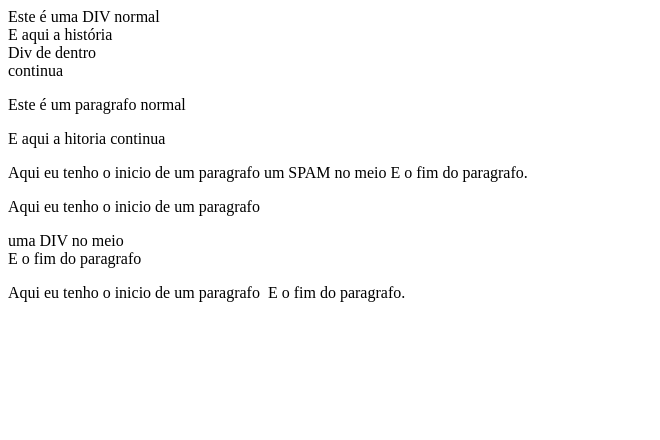
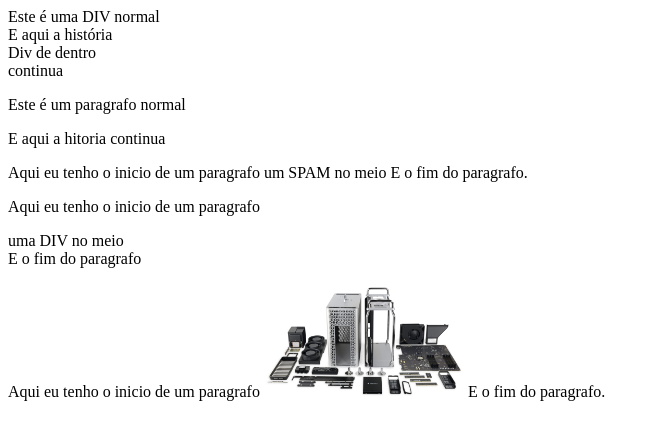
Before and after one commit to johnnysoutodev/learn_progbr_fullstack, a plain HTML site: page public/intermediario/dislplay.html in a window 1280 px wide. Shown: the whole page, without its empty margins (0-660 px from the left). Drawn offline with Linux system fonts and the light colour scheme.

Commit message:
Update dislplay.html

```diff
--- a/public/intermediario/dislplay.html
+++ b/public/intermediario/dislplay.html
@@ -5,7 +5,9 @@
     <meta http-equiv="X-UA-Compatible" content="IE=edge">
     <meta name="viewport" content="width=device-width, initial-scale=1.0">
     <style>
-
+        .comp{
+            width: 200px;
+        }
     </style>
     <title>Display</title>
 </head>
@@ -29,7 +31,7 @@
     </p>
 
     <p>
-        Aqui eu tenho o inicio de um paragrafo <img src="" alt=""> E o fim do paragrafo.
+        Aqui eu tenho o inicio de um paragrafo <img class="comp" src="pc1.jpg" alt=""> E o fim do paragrafo.
     </p>
 </body>
 </html>
```
